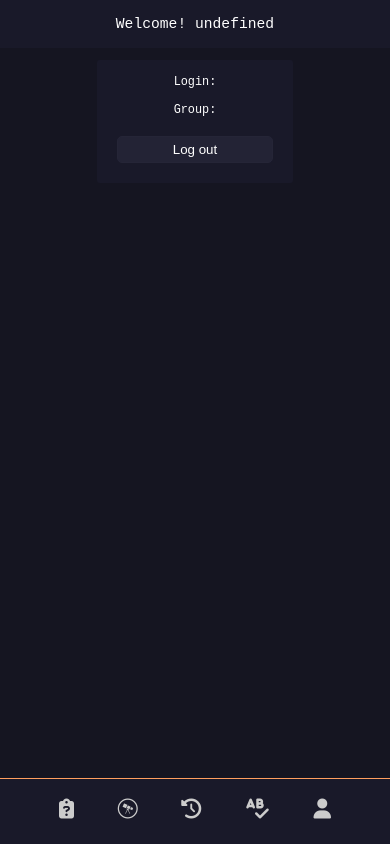
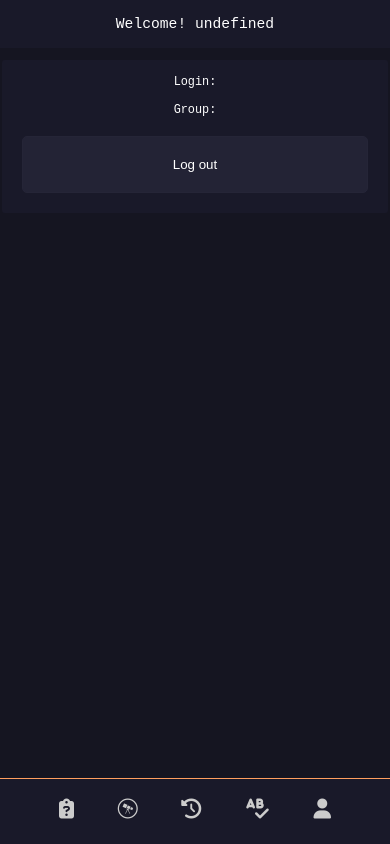
Before and after one commit to Rynn-Lee/Questioner, a React (Vite) app: page /login in a window 390 px wide. Built offline with nearby package versions, Linux system fonts and the light colour scheme; no server answers; sample sign-in values are in the browser's storage.

Commit message:
Improved adaptiveness #2

```diff
--- a/src/_media.sass
+++ b/src/_media.sass
@@ -47,6 +47,8 @@
     right: 0px
   .content
     top: 60px
+  .content:has(div):has(.questions-card)
+    margin-bottom: 130px
   .createTest
     display: flex
     .btn
@@ -60,6 +62,7 @@
     max-width: none
     left: 0px
     right: 0px
+    width: 100%
     height: max-content
     box-sizing: border-box
     input
@@ -67,6 +70,8 @@
       left: 0px
       right: 0px
       margin: 0px
+    button
+      padding: 20px
     .cards
       display: flexd
       margin-top: 3px
@@ -77,7 +82,7 @@
         position: relative
         width: 100%
       input, button
-        margin: 3px 0px 3px 0px
+        margin: 3px 5px 3px 5px
         max-width: none
         left: 0px
         right: 0px
@@ -92,8 +97,9 @@
       width: 100%
       left: 0px
 
-  .scrollwrapper
-    margin-bottom: 50px
+  .create-content
+    padding: 0px 2px 2px 2px
+    margin-bottom: 70px
 
   .login-div
     display: flex
--- a/src/components/CreateQuestion/QuestionForm.jsx
+++ b/src/components/CreateQuestion/QuestionForm.jsx
@@ -35,7 +35,7 @@ export const QuestionsForm = () => {
             return (
               <div key={index} id={index} className="existingQ horizontal">
                 <div>
-                  <span className="existingQrow"><i className="fa fa-solid fa-question theme"></i> - {field.title}</span><br />
+                  <span className="existingQrow"><i className="fa fa-solid fa-question theme"></i>№{index} - {field.title}</span><br />
                   <span className="existingQrow"><i className="fa fa-solid fa-comment-dots theme"></i> - <ol><li>{field.question[0]}</li><li>{field.question[1]}</li><li>{field.question[2]}</li><li>{field.question[3]}</li></ol></span>
                   <span className="existingQrow"><i className="fa fa-solid fa-square-check theme"></i> - {field.answer}</span>
                 </div>
```
